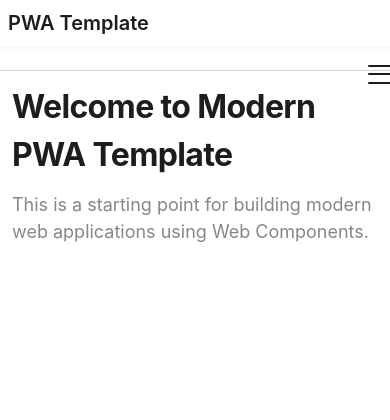
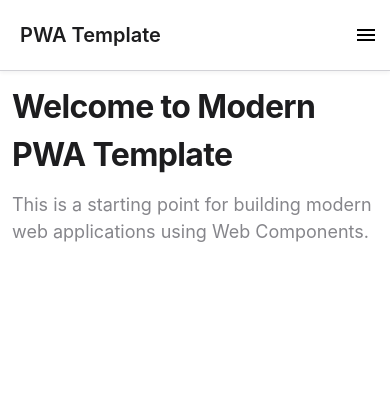
Before and after one commit to Gr8Gatsby/pwa-template, a Flask app: page / in a window 390 px wide. Shown: the top 420 px of the page. Run offline with Flask 3, Linux system fonts and the light colour scheme.

Commit message:
Agent query: Is the mobile navigation menu working correctly with state management and proper animations?

```diff
--- a/static/js/components/app-header.js
+++ b/static/js/components/app-header.js
@@ -1,4 +1,6 @@
-class AppHeader extends HTMLElement {
+import { store, withState } from '../state/store.js';
+
+class AppHeaderBase extends HTMLElement {
     constructor() {
         super();
         this.attachShadow({ mode: 'open' });
@@ -6,6 +8,26 @@ class AppHeader extends HTMLElement {
 
     connectedCallback() {
         this.render();
+        this.setupEventListeners();
+    }
+
+    setupEventListeners() {
+        const hamburger = this.shadowRoot.querySelector('.hamburger');
+        const nav = this.shadowRoot.querySelector('.nav-menu');
+
+        if (hamburger && nav) {
+            hamburger.addEventListener('click', () => {
+                store.dispatch({ type: 'TOGGLE_NAVIGATION' });
+            });
+        }
+    }
+
+    onStateChange(state) {
+        const nav = this.shadowRoot.querySelector('.nav-menu');
+        if (nav) {
+            nav.classList.toggle('active', state.isNavOpen);
+            document.body.style.overflow = state.isNavOpen ? 'hidden' : '';
+        }
     }
 
     render() {
@@ -13,8 +35,19 @@ class AppHeader extends HTMLElement {
             <style>
                 :host {
                     display: block;
+                    position: sticky;
+                    top: 0;
+                    z-index: 1000;
                 }
-                .header {
+
+                header {
+                    background: rgba(255, 255, 255, 0.8);
+                    backdrop-filter: var(--blur-effect);
+                    -webkit-backdrop-filter: var(--blur-effect);
+                    border-bottom: 1px solid var(--color-border);
+                }
+
+                .header-container {
                     display: flex;
                     justify-content: space-between;
                     align-items: center;
@@ -22,23 +55,93 @@ class AppHeader extends HTMLElement {
                     margin: 0 auto;
                     padding: var(--spacing-md);
                 }
+
                 .logo {
                     font-size: 1.25rem;
                     font-weight: 600;
                     color: var(--color-text);
                     text-decoration: none;
+                    z-index: 1001;
                 }
+
+                .nav-menu {
+                    display: flex;
+                    gap: var(--spacing-md);
+                    list-style: none;
+                    margin: 0;
+                    padding: 0;
+                }
+
+                .hamburger {
+                    display: none;
+                    z-index: 1001;
+                }
+
                 @media (max-width: 768px) {
-                    .header {
-                        padding: var(--spacing-sm);
+                    .hamburger {
+                        display: block;
+                        background: none;
+                        border: none;
+                        padding: 0;
+                        cursor: pointer;
+                        width: 24px;
+                        height: 24px;
+                    }
+
+                    .nav-menu {
+                        position: fixed;
+                        top: 0;
+                        left: 0;
+                        width: 100%;
+                        height: 100vh;
+                        background: var(--color-background);
+                        flex-direction: column;
+                        align-items: center;
+                        justify-content: center;
+                        transform: translateX(-100%);
+                        transition: transform 0.3s ease;
+                    }
+
+                    .nav-menu.active {
+                        transform: translateX(0);
+                    }
+
+                    .nav-menu a {
+                        font-size: 1.5rem;
+                        padding: var(--spacing-md);
                     }
                 }
+
+                a {
+                    color: var(--color-text);
+                    text-decoration: none;
+                    padding: var(--spacing-sm);
+                    transition: color 0.3s ease;
+                }
+
+                a:hover {
+                    color: var(--color-primary);
+                }
             </style>
-            <header class="header">
-                <a href="/" class="logo">PWA Template</a>
+            <header>
+                <div class="header-container">
+                    <a href="/" class="logo">PWA Template</a>
+                    <button class="hamburger" aria-label="Menu">
+                        <svg width="24" height="24" viewBox="0 0 24 24">
+                            <path fill="currentColor" d="M3 18h18v-2H3v2zm0-5h18v-2H3v2zm0-7v2h18V6H3z"/>
+                        </svg>
+                    </button>
+                    <nav class="nav-menu">
+                        <a href="/">Home</a>
+                        <a href="/about">About</a>
+                        <a href="/contact">Contact</a>
+                    </nav>
+                </div>
             </header>
         `;
     }
 }
 
+// Create component with state management
+const AppHeader = withState(AppHeaderBase);
 customElements.define('app-header', AppHeader);
--- a/static/js/sw.js
+++ b/static/js/sw.js
@@ -5,7 +5,6 @@ const CACHE_URLS = [
     '/static/css/components.css',
     '/static/js/app.js',
     '/static/js/components/app-header.js',
-    '/static/js/components/app-nav.js',
     '/static/js/components/app-footer.js',
     '/static/icons/icon-192.svg',
     '/static/icons/icon-512.svg'
@@ -33,13 +32,12 @@ self.addEventListener('activate', event => {
 
 // Fetch event
 self.addEventListener('fetch', event => {
-    // During development, always fetch from network
     const isDevelopment = self.location.hostname === 'localhost' ||
                          self.location.hostname === '127.0.0.1' ||
                          self.location.hostname.includes('.repl.co');
 
     if (isDevelopment) {
-        return fetch(event.request);
+        return;
     }
 
     event.respondWith(
--- a/templates/index.html
+++ b/templates/index.html
@@ -13,7 +13,6 @@
 </head>
 <body>
     <app-header></app-header>
-    <app-nav></app-nav>
 
     <main class="content">
         <h1>Welcome to Modern PWA Template</h1>
@@ -23,7 +22,6 @@
     <app-footer></app-footer>
 
     <script src="{{ url_for('static', filename='js/components/app-header.js') }}" type="module"></script>
-    <script src="{{ url_for('static', filename='js/components/app-nav.js') }}" type="module"></script>
     <script src="{{ url_for('static', filename='js/components/app-footer.js') }}" type="module"></script>
     <script src="{{ url_for('static', filename='js/app.js') }}" type="module"></script>
 </body>
```
Also changed, not shown: image.png.
